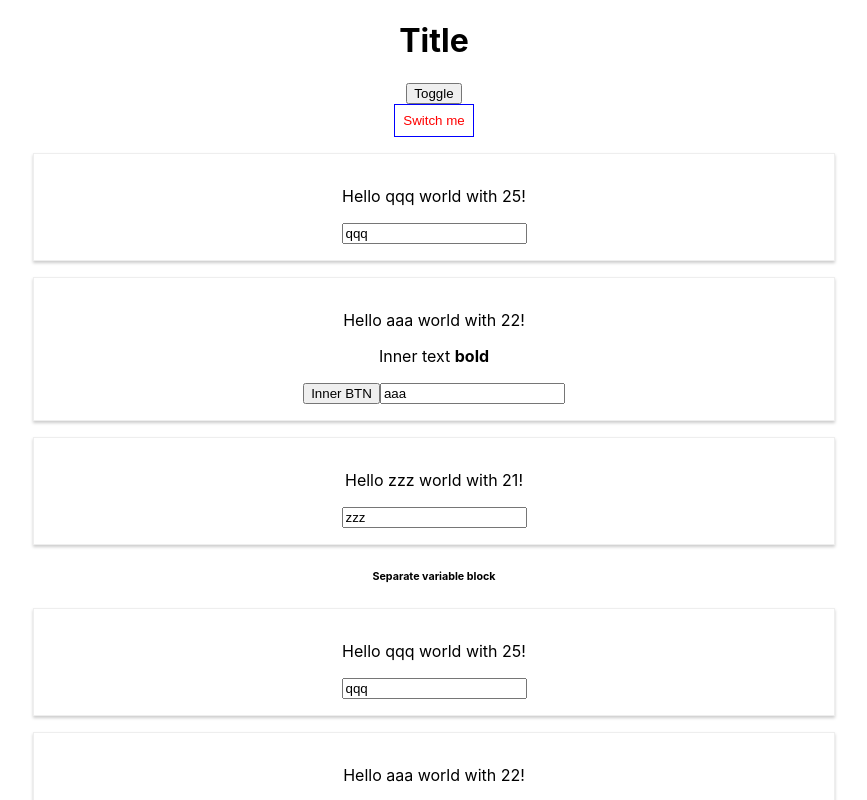
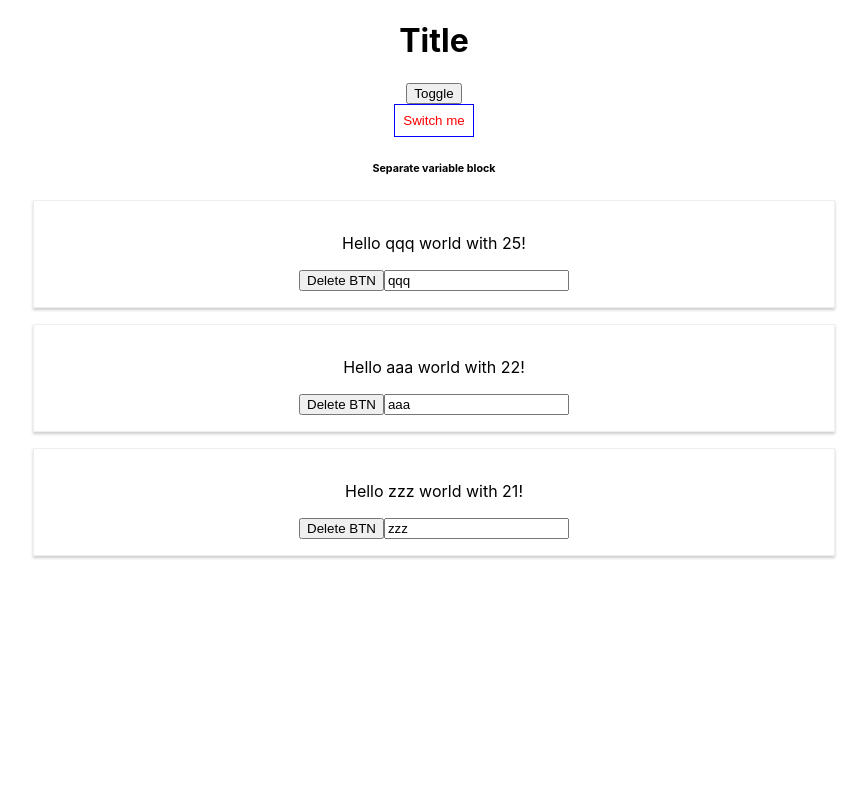
Before and after one commit to aharxict/react-intro, a React (Create React App) app: page / in a window 1280 px wide. Both pictures are taken after a click on the button "Toggle". Shown: the top 800 px of the page, without its empty margins (206-1073 px from the left). Built offline with nearby package versions, Linux system fonts and the light colour scheme.

Commit message:
added deleting behavior with splice

```diff
--- a/src/App.js
+++ b/src/App.js
@@ -33,6 +33,13 @@ class App extends Component {
     const doesShowPersons = this.state.showPersons;
     this.setState({ showPersons: !doesShowPersons});
   };
+
+  deletePersonHandler = (personIndex) => {
+    const persons = this.state.persons;
+    persons.splice(personIndex, 1);
+    this.setState({persons: persons});
+  }
+
   render() {
     const style = {
       color: 'red',
@@ -45,8 +52,11 @@ class App extends Component {
     if ( this.state.showPersons ) {
       persons = (
         <div>
-          {this.state.persons.map(person => {
-            return <Person name = {person.name} age = {person.age} />
+          {this.state.persons.map( (person, index) => {
+            return <Person
+              click = { () => this.deletePersonHandler(index) }
+              name = {person.name}
+              age = {person.age} />
           })}
         </div>
       );
@@ -59,18 +69,19 @@ class App extends Component {
         <br/>
         <button style={style}
           onClick={ () => this.changeNameHandler('Body') }>Switch me</button>
-            { this.state.showPersons ?
-              <div>
-              <Person name = {this.state.persons[0].name} age = {this.state.persons[0].age} />
-                <Person
-                name = {this.state.persons[1].name}
-              age = {this.state.persons[1].age}
-              click = {this.changeNameHandler.bind(this, 'DDD')}
-              changed = {this.nameChangeHandler}> Inner text <b>bold</b> </Person>
-              <Person name = {this.state.persons[2].name} age = {this.state.persons[2].age} />
-              </div>
-              : null
-            }
+
+        {/*{ this.state.showPersons ?*/}
+          {/*<div>*/}
+          {/*<Person name = {this.state.persons[0].name} age = {this.state.persons[0].age} />*/}
+            {/*<Person*/}
+            {/*name = {this.state.persons[1].name}*/}
+          {/*age = {this.state.persons[1].age}*/}
+          {/*click = {this.changeNameHandler.bind(this, 'DDD')}*/}
+          {/*changed = {this.nameChangeHandler}> Inner text <b>bold</b> </Person>*/}
+          {/*<Person name = {this.state.persons[2].name} age = {this.state.persons[2].age} />*/}
+          {/*</div>*/}
+          {/*: null*/}
+        {/*}*/}
             <div>
               <h6>Separate variable block</h6>
               {persons}
--- a/src/Person/Person.js
+++ b/src/Person/Person.js
@@ -7,7 +7,7 @@ const person = (props) => {
           <p>{props.children}</p>
           {
             props.click ?
-              <button onClick={props.click}>Inner BTN</button>
+              <button onClick={props.click}>Delete  BTN</button>
               : null
           }
           <input onChange={props.changed} type="text" value={props.name}/>
```
